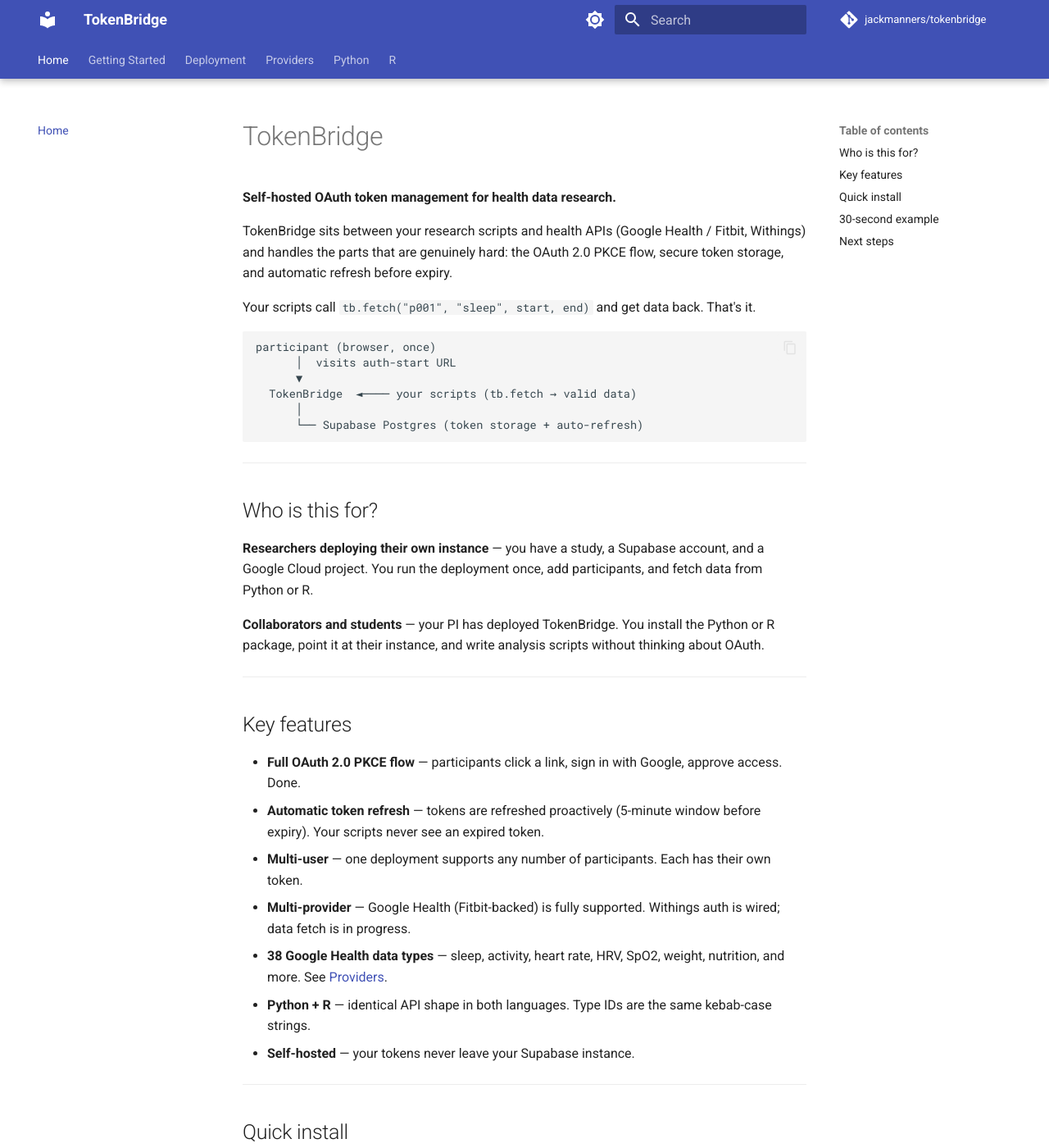
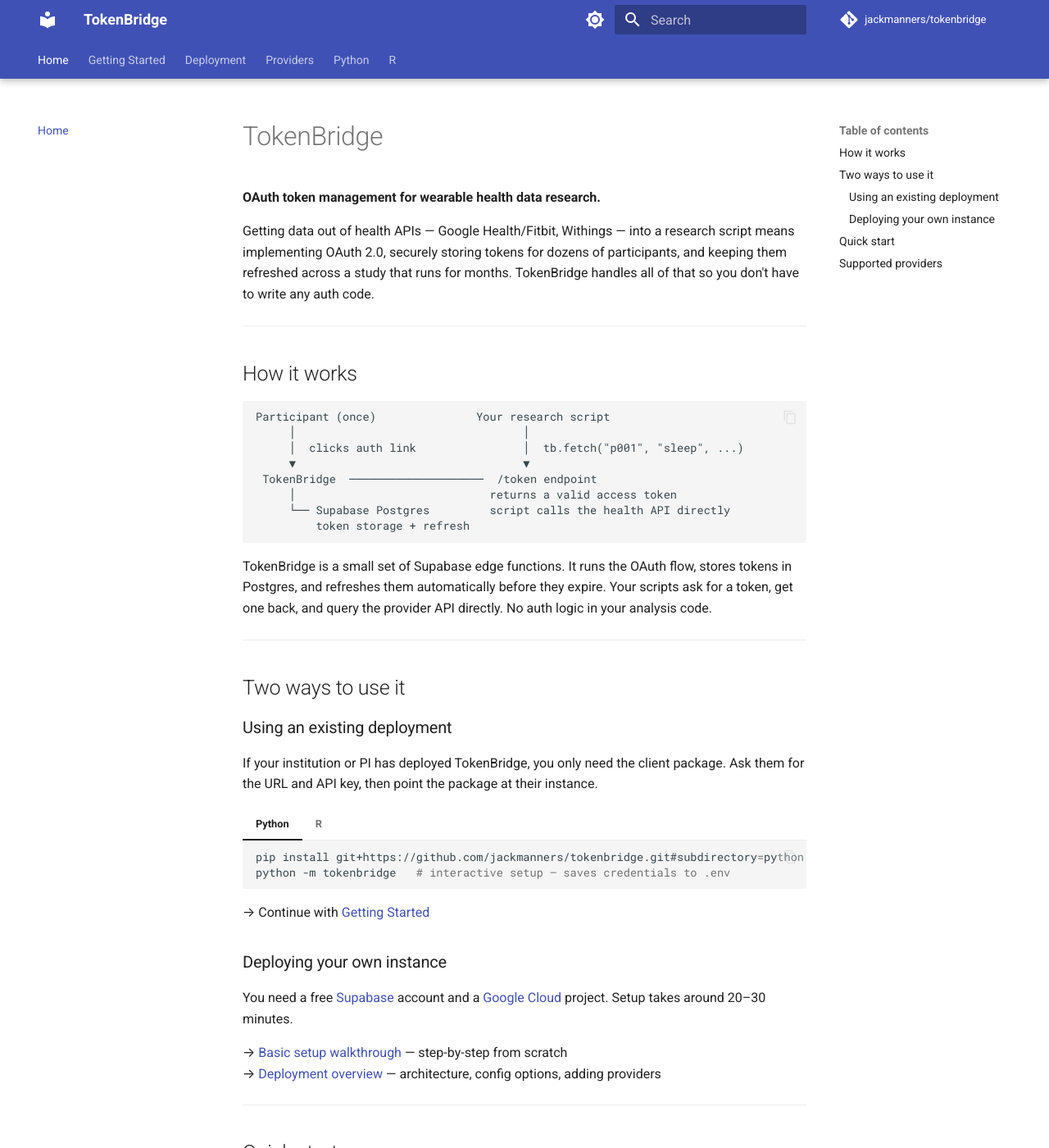
Before and after one commit to jackmanners/tokenbridge, an MkDocs documentation site: the page built from docs/index.md, in a window 1280 px wide and 1400 px high. Shown: the whole window at 82% size. Built offline with MkDocs 1.6.1 and Material for MkDocs 9.7.7, drawn with Linux system fonts in a browser that asks for light colours; comment, search, counter and statistics services are not loaded; some of the changed text lies outside the part shown.

Commit message:
Rewrite docs, refine clients, and update tests
Overhaul documentation and client READMEs for clearer quickstart and usage examples; add provider status table and deployment guidance. Update Python and R client docs to show unified API (tb.fetch, tb.get_token, provider namespaces), streamline examples, and adjust license string in R DESCRIPTION. Refactor tests: introduce common HTTP mocking helpers, add/adjust tests for token error handling (404/401 include auth URLs), date validation, provider proxy reprs, data_completeness behavior, and fetch/token edge cases; remove or collapse outdated summary helper tests. These changes align docs, examples, and tests with recent API/behavior changes and improve error messages and validation.

````diff
--- a/docs/index.md
+++ b/docs/index.md
@@ -1,49 +1,39 @@
 # TokenBridge
 
-**Self-hosted OAuth token management for health data research.**
+**OAuth token management for wearable health data research.**
 
-TokenBridge sits between your research scripts and health APIs (Google Health / Fitbit, Withings) and handles the parts that are genuinely hard: the OAuth 2.0 PKCE flow, secure token storage, and automatic refresh before expiry.
-
-Your scripts call `tb.fetch("p001", "sleep", start, end)` and get data back. That's it.
-
-```
-participant (browser, once)
-      │  visits auth-start URL
-      ▼
-  TokenBridge  ◄──── your scripts (tb.fetch → valid data)
-      │
-      └── Supabase Postgres (token storage + auto-refresh)
-```
+Getting data out of health APIs — Google Health/Fitbit, Withings — into a research script means implementing OAuth 2.0, securely storing tokens for dozens of participants, and keeping them refreshed across a study that runs for months. TokenBridge handles all of that so you don't have to write any auth code.
 
 ---
 
-## Who is this for?
+## How it works
 
-**Researchers deploying their own instance** — you have a study, a Supabase account, and a Google Cloud project. You run the deployment once, add participants, and fetch data from Python or R.
+```
+Participant (once)               Your research script
+     │                                  │
+     │  clicks auth link                │  tb.fetch("p001", "sleep", ...)
+     ▼                                  ▼
+ TokenBridge  ────────────────────  /token endpoint
+     │                             returns a valid access token
+     └── Supabase Postgres         script calls the health API directly
+         token storage + refresh
+```
 
-**Collaborators and students** — your PI has deployed TokenBridge. You install the Python or R package, point it at their instance, and write analysis scripts without thinking about OAuth.
+TokenBridge is a small set of Supabase edge functions. It runs the OAuth flow, stores tokens in Postgres, and refreshes them automatically before they expire. Your scripts ask for a token, get one back, and query the provider API directly. No auth logic in your analysis code.
 
 ---
 
-## Key features
+## Two ways to use it
 
-- **Full OAuth 2.0 PKCE flow** — participants click a link, sign in with Google, approve access. Done.
-- **Automatic token refresh** — tokens are refreshed proactively (5-minute window before expiry). Your scripts never see an expired token.
-- **Multi-user** — one deployment supports any number of participants. Each has their own token.
-- **Multi-provider** — Google Health (Fitbit-backed) is fully supported. Withings auth is wired; data fetch is in progress.
-- **38 Google Health data types** — sleep, activity, heart rate, HRV, SpO2, weight, nutrition, and more. See [Providers](providers.md).
-- **Python + R** — identical API shape in both languages. Type IDs are the same kebab-case strings.
-- **Self-hosted** — your tokens never leave your Supabase instance.
+### Using an existing deployment
 
----
-
-## Quick install
+If your institution or PI has deployed TokenBridge, you only need the client package. Ask them for the URL and API key, then point the package at their instance.
 
 === "Python"
 
     ```bash
     pip install git+https://github.com/jackmanners/tokenbridge.git#subdirectory=python
-    python -m tokenbridge   # interactive setup wizard
+    python -m tokenbridge   # interactive setup — saves credentials to .env
     ```
 
 === "R"
@@ -51,29 +41,47 @@
     ```r
     devtools::install_github("jackmanners/tokenbridge", subdir = "r")
     library(tokenbridge)
-    tb_setup()   # interactive setup wizard
+    tb_setup()   # interactive setup — saves credentials to .env
     ```
+
+→ Continue with [Getting Started](getting-started.md)
+
+### Deploying your own instance
+
+You need a free [Supabase](https://supabase.com) account and a [Google Cloud](https://console.cloud.google.com) project. Setup takes around 20–30 minutes.
+
+→ [Basic setup walkthrough](basic-quickstart.md) — step-by-step from scratch
+→ [Deployment overview](deployment.md) — architecture, config options, adding providers
 
 ---
 
-## 30-second example
+## Quick start
 
 === "Python"
 
     ```python
     from tokenbridge import TokenBridge
 
-    tb = TokenBridge()
+    tb = TokenBridge()   # reads .env
 
-    # Send this link to your participant — they authorise once
+    # Generate a link for each participant and send it to them
+    # They click once, sign in with Google, and approve access — done
     print(tb.auth_url("participant-001"))
 
-    # Fetch their data
+    # Fetch data as soon as they've authorised
     sleep = tb.fetch("participant-001", "sleep", "2026-05-01", "2026-06-18")
     steps = tb.fetch("participant-001", "steps", "2026-05-01", "2026-06-18")
 
-    # Audit your whole cohort
-    tb.google.data_completeness(["p001", "p002", "p003"], "2026-05-01", "2026-06-18")
+    # One token request for multiple data types
+    token = tb.get_token("participant-001")
+    sleep = tb.fetch("participant-001", "sleep",                   start, end, token=token)
+    hrv   = tb.fetch("participant-001", "heart-rate-variability",  start, end, token=token)
+
+    # Audit data coverage across your cohort
+    tb.google.data_completeness(
+        ["p001", "p002", "p003"], start, end,
+        data_types=["sleep", "steps", "heart-rate-variability"],
+    )
     ```
 
 === "R"
@@ -81,23 +89,32 @@
     ```r
     library(tokenbridge)
 
-    # Send this link to your participant
-    tb_auth_url("participant-001")
+    # Generate links for your cohort
+    links <- tb_auth_urls(c("p001", "p002", "p003"))
 
-    # Fetch their data
-    sleep <- tb_fetch("participant-001", "sleep", "2026-05-01", "2026-06-18")
-    steps <- tb_fetch("participant-001", "steps", "2026-05-01", "2026-06-18")
+    # Fetch data
+    sleep <- tb_fetch("p001", "sleep", "2026-05-01", "2026-06-18")
+    steps <- tb_fetch("p001", "steps", "2026-05-01", "2026-06-18")
 
-    # Audit your whole cohort
-    gh_data_completeness(c("p001", "p002", "p003"), "2026-05-01", "2026-06-18")
+    # One token for multiple data types
+    tok <- tb_get_token("p001")
+    sleep <- tb_fetch("p001", "sleep",                  start, end, token = tok)
+    hrv   <- tb_fetch("p001", "heart-rate-variability", start, end, token = tok)
+
+    # Audit data coverage
+    gh_data_completeness(
+      c("p001", "p002", "p003"), start, end,
+      data_types = c("sleep", "steps", "heart-rate-variability")
+    )
     ```
 
 ---
 
-## Next steps
+## Supported providers
 
-- [Getting Started](getting-started.md) — install, configure, and fetch your first data point
-- [Deployment](deployment.md) — set up your own TokenBridge instance (20–30 minutes)
-- [Providers](providers.md) — all supported data types with units and notes
-- [Python reference](python/reference.md) — full API documentation
-- [R reference](r/reference.md) — full API documentation
+| Provider ID | Status | Notes |
+|---|---|---|
+| `google-health` | Supported | Requires Fitbit app linked to a Google account |
+| `withings` | Auth only | OAuth flow works; data fetch in progress |
+
+Full list of data types, units, and endpoint notes: [Providers](providers.md)
````
Also changed, not shown: README.md (+107 -107 lines), docs/basic-quickstart.md (+0 -6 lines), python/README.md (+25 -58 lines), r/README.md (+25 -58 lines), 6 other files.
